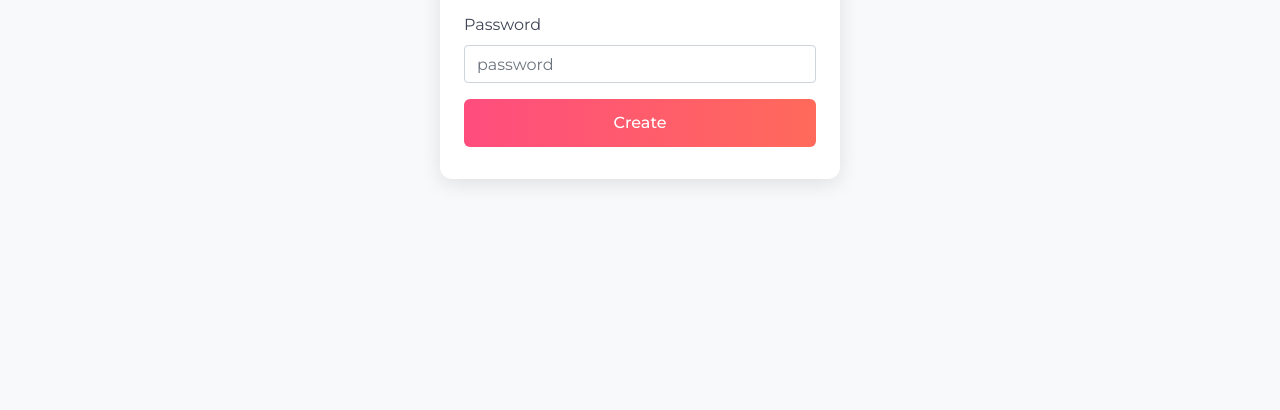
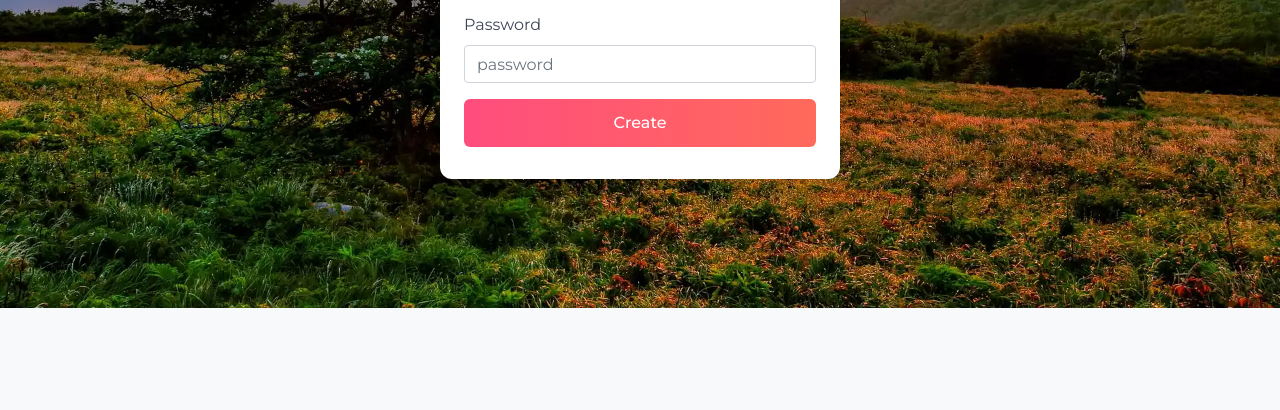
Before and after one commit to kogdaKak/WebBootstrap, a plain HTML site: page wwwroot/index.html in a window 1280 px wide. Shown: the part 492-902 px from the top of the page. Drawn offline with nearby package versions, Linux system fonts and the light colour scheme.

Commit message:
add backGround

```diff
--- a/wwwroot/index.css
+++ b/wwwroot/index.css
@@ -9,7 +9,6 @@ body, html {
     font-size: 15px;
 }
 
-/* === HEADER === */
 .main-header {
     background-color: #ffffff;
     border: 1px solid #00000020;
@@ -17,6 +16,8 @@ body, html {
     box-shadow: 0 2px 6px rgba(0, 0, 0, 0.05);
     font-family: "Montserrat", sans-serif;
     transition: 0.3s;
+    position: relative;
+    z-index: 10;
 }
 
     .main-header .logo h4 {
@@ -24,7 +25,6 @@ body, html {
         color: #3e4555;
     }
 
-    /* --- Кнопки навигации --- */
     .main-header .nav-item {
         position: relative;
         font-weight: 400;
@@ -36,7 +36,6 @@ body, html {
         transition: color 0.3s ease;
     }
 
-        /* белый фон по умолчанию */
         .main-header .nav-item::before {
             content: "";
             position: absolute;
@@ -49,23 +48,19 @@ body, html {
             border-radius: 6px;
         }
 
-        /* при наведении заполняем градиентом */
         .main-header .nav-item:hover::before {
             transform: scaleX(1);
         }
 
-        /* при этом текст становится белым */
         .main-header .nav-item:hover {
             color: #fff;
         }
 
-    /* чтобы текст был поверх градиента */
     .main-header .nav-item {
         position: relative;
-        z-index: 1;
+        z-index: 2;
     }
 
-/* На телефонах — элементы переходят в столбик */
 @media (max-width: 576px) {
     .main-header {
         text-align: center;
@@ -79,7 +74,6 @@ body, html {
         }
 }
 
-/* --- Убираем hover-анимацию у кнопки в форме --- */
 .static-gradient {
     background: linear-gradient(to right, #ff4d7e 0%, #ff6a5b 100%) !important;
     transition: none !important;
@@ -90,3 +84,41 @@ body, html {
         transform: none !important;
         color: #fff !important;
     }
+
+#bg-compare {
+    position: fixed;
+    top: 0;
+    left: 0;
+    width: 100vw;
+    height: 100vh;
+    overflow: hidden;
+    z-index: 0;
+    pointer-events: none;
+}
+
+    #bg-compare .bg {
+        position: absolute;
+        top: 0;
+        left: 0;
+        width: 100%;
+        height: 100%;
+        object-fit: cover;
+    }
+
+    #bg-compare .bg-right {
+        z-index: 1;
+    }
+
+    #bg-compare .bg-left {
+        z-index: 2;
+        clip-path: polygon(0 0, 100% 0, 100% 100%, 0 100%);
+    }
+
+.bform, .bform .card {
+    position: relative;
+    z-index: 10;
+}
+
+body {
+    background: transparent !important;
+}
--- a/wwwroot/index.html
+++ b/wwwroot/index.html
@@ -70,6 +70,12 @@
 </head>
 
 <body>
+    <div id="bg-compare">
+        <img class="bg bg-left" src="images/1.jpg" alt="">
+        <img class="bg bg-right" src="images/2.jpg" alt="">
+        <div class="divider"></div>
+    </div>
+
     <header class="main-header container my-3 p-3 d-flex justify-content-between align-items-center flex-wrap">
         <div class="logo">
             <h4 class="m-0">WebAppi</h4>
@@ -145,5 +151,118 @@
             }
         }
     </script>
+    <script>
+        (() => {
+            const left = document.querySelector('#bg-compare .bg-left');
+            const divider = document.querySelector('#bg-compare .divider');
+            if (!left || !divider) return;
+
+            // Скорость вращения: пол-оборота за 10 секунд (настрой)
+            const periodMs = 10000; // 10s на 180°
+            const fullTurnMs = periodMs * 2; // 20s на 360°
+
+            function computeSplitPolygon(angleRad, w, h) {
+                // Центр
+                const cx = w / 2, cy = h / 2;
+
+                // Нормаль к разделителю (куда "смотрит" полу-плоскость, которую будем ОСТАВЛЯТЬ)
+                const nx = Math.cos(angleRad);
+                const ny = Math.sin(angleRad);
+
+                // Направление линии-разделителя (перпендикуляр к нормали)
+                const vx = -Math.sin(angleRad);
+                const vy = Math.cos(angleRad);
+
+                // Находим две точки пересечения бесконечной линии с границами прямоугольника
+                const points = [];
+
+                function tryEdge(t, getX, getY) {
+                    if (!isFinite(t)) return;
+                    const x = getX(t), y = getY(t);
+                    if (x >= -0.5 && x <= w + 0.5 && y >= -0.5 && y <= h + 0.5) {
+                        points.push({ x, y });
+                    }
+                }
+
+                // Параметрическая линия: p = C + t * V
+                // Пересечения с четырьмя рёбрами
+                if (Math.abs(vx) > 1e-6) {
+                    // x = 0
+                    let t = (0 - cx) / vx;
+                    tryEdge(t, () => 0, (t) => cy + t * vy);
+                    // x = w
+                    t = (w - cx) / vx;
+                    tryEdge(t, () => w, (t) => cy + t * vy);
+                }
+                if (Math.abs(vy) > 1e-6) {
+                    // y = 0
+                    let t = (0 - cy) / vy;
+                    tryEdge(t, (t) => cx + t * vx, () => 0);
+                    // y = h
+                    t = (h - cy) / vy;
+                    tryEdge(t, (t) => cx + t * vx, () => h);
+                }
+
+                // Должны получить ровно 2 точки
+                if (points.length < 2) {
+                    // Фолбэк — показываем всё, чтобы не мигало
+                    return `polygon(0% 0%, 100% 0%, 100% 100%, 0% 100%)`;
+                }
+
+                const [p1, p2] = points;
+
+                // Выбираем какие углы прямоугольника относятся к "нашей" полу-плоскости:
+                // Оставляем сторону, где (P - C) · n <= 0  (можно поменять знак, если хочешь инверсию)
+                const corners = [
+                    { x: 0, y: 0 },
+                    { x: w, y: 0 },
+                    { x: w, y: h },
+                    { x: 0, y: h },
+                ].filter(pt => ((pt.x - cx) * nx + (pt.y - cy) * ny) <= 0);
+
+                // Собираем многоугольник: две точки пересечения + углы “нашей” половины.
+                const poly = [p1, p2, ...corners];
+
+                // Отсортируем точки по углу вокруг центра, чтобы порядок был корректным
+                poly.sort((a, b) => {
+                    const aa = Math.atan2(a.y - cy, a.x - cx);
+                    const bb = Math.atan2(b.y - cy, b.x - cx);
+                    return aa - bb;
+                });
+
+                // В процентах — для clip-path
+                const toPct = (x, y) => `${(x / w) * 100}% ${(y / h) * 100}%`;
+                const path = `polygon(${poly.map(p => toPct(p.x, p.y)).join(', ')})`;
+                return path;
+            }
+
+            let start = performance.now();
+
+            function tick(now) {
+                const w = window.innerWidth;
+                const h = window.innerHeight;
+
+                // Угол в радианах: вращаем по часовой стрелке
+                const elapsed = (now - start) % fullTurnMs;
+                const angle = (elapsed / fullTurnMs) * Math.PI * 2;
+
+                // Клипаем верхнюю картинку по половинной плоскости, вращая разделитель
+                const poly = computeSplitPolygon(angle, w, h);
+                left.style.clipPath = poly;
+
+                // Повернём визуальную линию
+                divider.style.transform = `translate(-50%, -50%) rotate(${(angle * 180 / Math.PI).toFixed(3)}deg)`;
+
+                requestAnimationFrame(tick);
+            }
+
+            // Реакция на ресайз: пересчитать клип
+            window.addEventListener('resize', () => {
+                start = performance.now(); // плавно перезапустим фазу
+            });
+
+            requestAnimationFrame(tick);
+        })();
+    </script>
 </body>
 </html>
```
Also changed, not shown: wwwroot/images/1.jpg (added), wwwroot/images/2.jpg (added).
